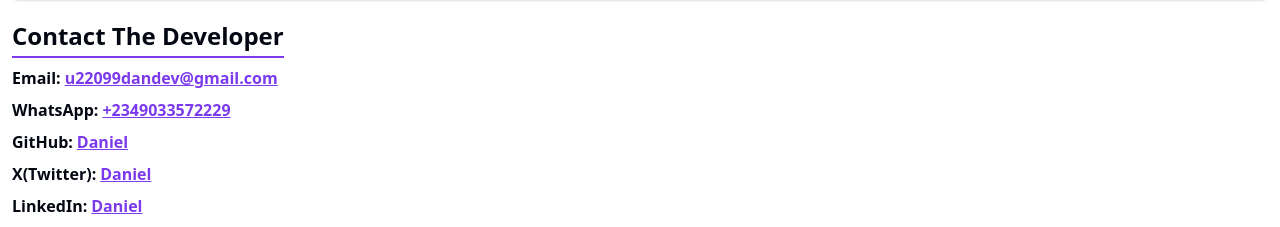
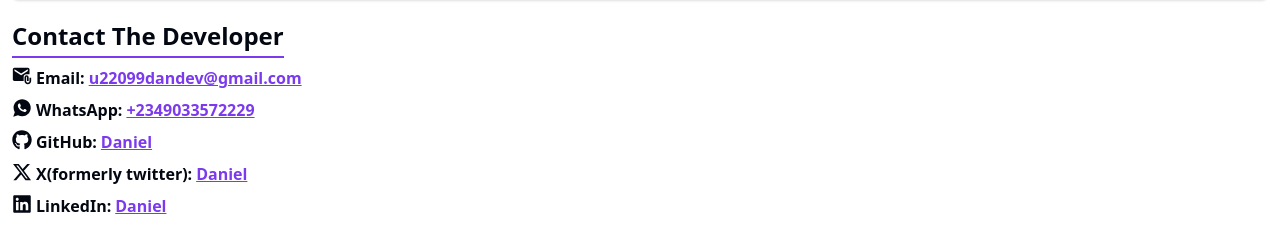
Before and after one commit to U22099/Zephyr-Landing-Page, a Next.js app: page / in a window 1280 px wide. Shown: the part 2173-2400 px from the top of the page. Built offline with nearby package versions, Linux system fonts and the light colour scheme; no server answers; the database is empty.

Commit message:
update contact.jsx

```diff
--- a/src/components/home/contact.jsx
+++ b/src/components/home/contact.jsx
@@ -1,24 +1,34 @@
+import { MdAttachEmail } from "react-icons/md";
+import { IoLogoWhatsapp } from "react-icons/io";
+import { FaGithub, FaLinkedin } from "react-icons/fa";
+import { FaXTwitter } from "react-icons/fa6";
+
 export function Contact(){
   return(
     <main className="flex flex-col justify-center items-start text-start p-3 gap-2">
       <h2 className="text-2xl border-b-2 border-b-primary pb-1 font-bold">Contact The Developer</h2>
       <div className="flex gap-1 justify-start">
+        <MdAttachEmail className="text-xl"/>
         <span className="text-md font-bold">Email:</span>
         <a className="text-md font-bold text-primary underline" href="mailto:u22099dandev@gmail.com">u22099dandev@gmail.com</a>
       </div>
       <div className="flex gap-1 justify-start">
+        <IoLogoWhatsapp className="text-xl"/>
         <span className="text-md font-bold">WhatsApp:</span>
         <a className="text-md font-bold text-primary underline" href="https://wa.me/+2349033572229">+2349033572229</a>
       </div>
       <div className="flex gap-1 justify-start">
+        <FaGithub className="text-xl"/>
         <span className="text-md font-bold">GitHub:</span>
         <a className="text-md font-bold text-primary underline" href="https://github.com/U22099">Daniel</a>
       </div>
       <div className="flex gap-1 justify-start">
-        <span className="text-md font-bold">X(Twitter):</span>
+        <FaXTwitter className="text-xl"/>
+        <span className="text-md font-bold">X(formerly twitter):</span>
         <a className="text-md font-bold text-primary underline" href="https://x.com/dan_22099?s=21">Daniel</a>
       </div>
       <div className="flex gap-1 justify-start">
+        <FaLinkedin className="text-xl"/>
         <span className="text-md font-bold">LinkedIn:</span>
         <a className="text-md font-bold text-primary underline" href="https://linkedin.com/in/daniel-16496931a">Daniel</a>
       </div>
```
